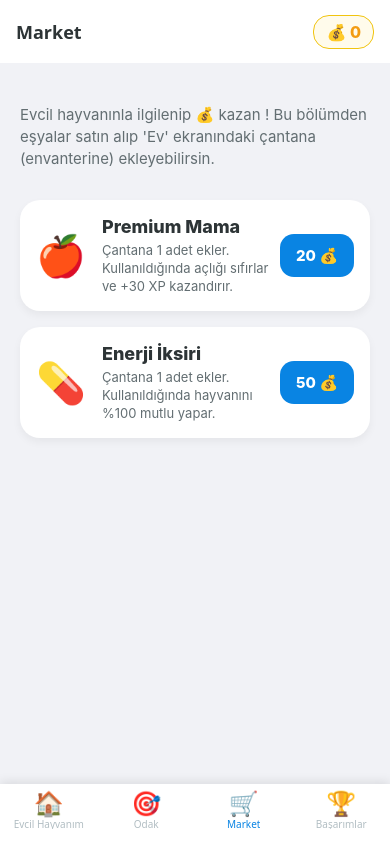
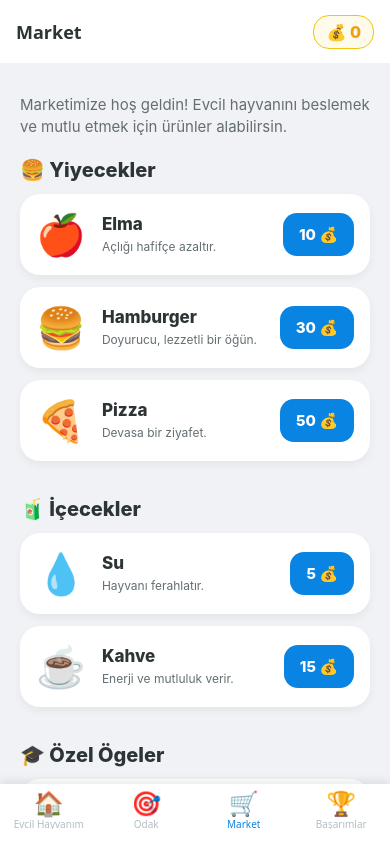
Before and after one commit to Ali8183/Challenge3, a React Native app: screen /Market in a window 390 px wide. Built offline with nearby package versions, Linux system fonts and the light colour scheme.

Commit message:
feat: Extended Market Categories (Food, Drink, Special) and Feeding Modal from Inventory

```diff
--- a/context/TamagotchiContext.js
+++ b/context/TamagotchiContext.js
@@ -3,6 +3,18 @@ import AsyncStorage from '@react-native-async-storage/async-storage';
 import { Alert } from 'react-native';
 
 export const TamagotchiContext = createContext();
+
+export const MARKET_ITEMS = {
+  // YİYECEK
+  elma: { id: 'elma', tip: 'yiyecek', isim: 'Elma', emoji: '🍎', fiyat: 10, aclikEtkisi: -15, mutlulukEtkisi: 2, xpEtkisi: 5, aciklama: 'Açlığı hafifçe azaltır.' },
+  hamburger: { id: 'hamburger', tip: 'yiyecek', isim: 'Hamburger', emoji: '🍔', fiyat: 30, aclikEtkisi: -40, mutlulukEtkisi: 10, xpEtkisi: 10, aciklama: 'Doyurucu, lezzetli bir öğün.' },
+  pizza: { id: 'pizza', tip: 'yiyecek', isim: 'Pizza', emoji: '🍕', fiyat: 50, aclikEtkisi: -60, mutlulukEtkisi: 15, xpEtkisi: 15, aciklama: 'Devasa bir ziyafet.' },
+  // İÇECEK
+  su: { id: 'su', tip: 'icecek', isim: 'Su', emoji: '💧', fiyat: 5, aclikEtkisi: -5, mutlulukEtkisi: 5, xpEtkisi: 2, aciklama: 'Hayvanı ferahlatır.' },
+  kahve: { id: 'kahve', tip: 'icecek', isim: 'Kahve', emoji: '☕', fiyat: 15, aclikEtkisi: -10, mutlulukEtkisi: 15, xpEtkisi: 5, aciklama: 'Enerji ve mutluluk verir.' },
+  // ÖZEL ÖGELER
+  mucizeIksiri: { id: 'mucizeIksiri', tip: 'ozel', isim: 'Mucize İksiri', emoji: '🧪', fiyat: 100, aclikEtkisi: -100, mutlulukEtkisi: 100, xpEtkisi: 50, aciklama: 'Tüm statları fuller ve çok tecrübe kazandırır.' },
+};
 
 export const TamagotchiProvider = ({ children }) => {
   const [isim, setIsim] = useState("Limo");
@@ -16,8 +28,9 @@ export const TamagotchiProvider = ({ children }) => {
   const [rozetler, setRozetler] = useState([]);
   const [altin, setAltin] = useState(0);
 
-  // ENVANTER STATE
-  const [envanter, setEnvanter] = useState({ mama: 0, iksir: 0 });
+  // ENVANTER STATE (Dinamik başlangıç)
+  const defaultEnvanter = Object.keys(MARKET_ITEMS).reduce((acc, key) => { acc[key] = 0; return acc; }, {});
+  const [envanter, setEnvanter] = useState(defaultEnvanter);
 
   const [isLoaded, setIsLoaded] = useState(false);
 
@@ -39,7 +52,11 @@ export const TamagotchiProvider = ({ children }) => {
         if (storedXp) setXp(parseInt(storedXp));
         if (storedRozetler) setRozetler(JSON.parse(storedRozetler));
         if (storedAltin) setAltin(parseInt(storedAltin));
-        if (storedEnvanter) setEnvanter(JSON.parse(storedEnvanter));
+
+        if (storedEnvanter) {
+          const parsed = JSON.parse(storedEnvanter);
+          setEnvanter({ ...defaultEnvanter, ...parsed }); // Yeni eşya eklendiyse default ile merge ediyoruz
+        }
 
         setIsLoaded(true);
       } catch (e) {
@@ -85,7 +102,7 @@ export const TamagotchiProvider = ({ children }) => {
 
         return yeniAclik;
       });
-    }, 5000); // Test amaçlı her 5 saniyede bir
+    }, 5000); // Test amaçlı her 5 saniyede bir (ileride uzatılabilir)
 
     return () => clearInterval(interval);
   }, [isLoaded]);
@@ -123,11 +140,6 @@ export const TamagotchiProvider = ({ children }) => {
     }
   };
 
-  const besle = () => {
-    setAclik((prev) => Math.max(0, prev - 10));
-    processGamification(mutluluk);
-  };
-
   const oyna = () => {
     const yeniMutluluk = Math.min(100, mutluluk + 10);
     setMutluluk(yeniMutluluk);
@@ -136,50 +148,39 @@ export const TamagotchiProvider = ({ children }) => {
     processGamification(yeniMutluluk);
   };
 
-  const satinAlPremiumMama = () => {
-    if (altin >= 20) {
-      setAltin((prev) => prev - 20);
-      setEnvanter((prev) => ({ ...prev, mama: prev.mama + 1 }));
-      Alert.alert("Satın Alma Başarılı! 🍎", "Premium Mama çantana eklendi.");
+  const esyaSatinAl = (itemId) => {
+    const item = MARKET_ITEMS[itemId];
+    if (altin >= item.fiyat) {
+      setAltin((prev) => prev - item.fiyat);
+      setEnvanter((prev) => ({ ...prev, [itemId]: prev[itemId] + 1 }));
+      Alert.alert("Satın Alma Başarılı! 🛒", `${item.isim} çantana eklendi.`);
     } else {
-      Alert.alert("Yetersiz Altın ❌", "Premium Mama almak için 20 💰 gerekiyor.");
+      Alert.alert("Yetersiz Altın ❌", `${item.isim} almak için ${item.fiyat} 💰 gerekiyor.`);
     }
   };
 
-  const satinAlEnerjiIksiri = () => {
-    if (altin >= 50) {
-      setAltin((prev) => prev - 50);
-      setEnvanter((prev) => ({ ...prev, iksir: prev.iksir + 1 }));
-      Alert.alert("Satın Alma Başarılı! 💊", "Enerji İksiri çantana eklendi.");
-    } else {
-      Alert.alert("Yetersiz Altın ❌", "Enerji İksiri almak için 50 💰 gerekiyor.");
-    }
-  };
+  const esyaKullan = (itemId) => {
+    if (envanter[itemId] > 0) {
+      const item = MARKET_ITEMS[itemId];
+      setEnvanter((prev) => ({ ...prev, [itemId]: prev[itemId] - 1 }));
 
-  const kullanPremiumMama = () => {
-    if (envanter.mama > 0) {
-      setEnvanter((prev) => ({ ...prev, mama: prev.mama - 1 }));
-      setAclik(0);
+      setAclik((prev) => Math.max(0, Math.min(100, prev + item.aclikEtkisi)));
+      const yeniMutluluk = Math.min(100, Math.max(0, mutluluk + item.mutlulukEtkisi));
+      setMutluluk(yeniMutluluk);
 
-      const yeniXp = xp + 30;
+      let yeniXp = xp + item.xpEtkisi;
       let yeniLevel = level;
       if (yeniXp >= 100) {
         yeniLevel += Math.floor(yeniXp / 100);
         setLevel(yeniLevel);
       }
       setXp(yeniXp % 100);
-    }
-  };
 
-  const kullanEnerjiIksiri = () => {
-    if (envanter.iksir > 0) {
-      setEnvanter((prev) => ({ ...prev, iksir: prev.iksir - 1 }));
-      setMutluluk(100);
+      processGamification(yeniMutluluk);
     }
   };
 
   const tamamlaOdak = (sure) => {
-    // Sure: 1, 3, 5
     const xpOdulu = sure * 20;
     const altinOdulu = sure * 10;
 
@@ -210,8 +211,7 @@ export const TamagotchiProvider = ({ children }) => {
   return (
     <TamagotchiContext.Provider value={{
       isim, tur, aclik, mutluluk, level, xp, rozetler, altin, envanter,
-      besle, oyna, satinAlPremiumMama, satinAlEnerjiIksiri, kullanPremiumMama, kullanEnerjiIksiri, isLoaded,
-      tamamlaOdak, bozOdak
+      oyna, esyaSatinAl, esyaKullan, isLoaded, tamamlaOdak, bozOdak
     }}>
       {children}
     </TamagotchiContext.Provider>
--- a/screens/HomeScreen.js
+++ b/screens/HomeScreen.js
@@ -1,13 +1,14 @@
-import React, { useContext } from 'react';
-import { View, Text, TouchableOpacity, StyleSheet, ScrollView } from 'react-native';
-import { TamagotchiContext } from '../context/TamagotchiContext';
+import React, { useContext, useState } from 'react';
+import { View, Text, TouchableOpacity, StyleSheet, ScrollView, Modal, Pressable } from 'react-native';
+import { TamagotchiContext, MARKET_ITEMS } from '../context/TamagotchiContext';
 
 const HomeScreen = () => {
   const {
     isim, tur, aclik, mutluluk, level, xp,
-    envanter, kullanPremiumMama, kullanEnerjiIksiri,
-    besle, oyna, isLoaded
+    envanter, esyaKullan, oyna, isLoaded
   } = useContext(TamagotchiContext);
+
+  const [besleModalVisible, setBesleModalVisible] = useState(false);
 
   if (!isLoaded) {
     return (
@@ -27,36 +28,39 @@ const HomeScreen = () => {
   const isHungry = aclik > 70;
   const finalBgColor = isHungry ? '#ffcccc' : '#ffffff';
 
+  // Envanterdeki ürünleri ayır
+  const beslenmeEsyalari = Object.keys(envanter).filter(
+    (id) => envanter[id] > 0 && (MARKET_ITEMS[id].tip === 'yiyecek' || MARKET_ITEMS[id].tip === 'icecek')
+  );
+  const ozelEsyalar = Object.keys(envanter).filter(
+    (id) => envanter[id] > 0 && MARKET_ITEMS[id].tip === 'ozel'
+  );
+
   return (
     <ScrollView style={styles.container} contentContainerStyle={styles.contentContainer} showsVerticalScrollIndicator={false}>
 
-      {/* GAMIFICATION: Envanter (Tepeye Taşındı & Yeni Tasarım) */}
+      {/* GAMIFICATION: Özel Ögeler Çantası */}
       <View style={styles.inventoryCard}>
-        <Text style={styles.inventoryTitle}>🎒 Çantam</Text>
+        <Text style={styles.inventoryTitle}>🎒 Özel Ögeler</Text>
 
-        <View style={styles.inventoryItemsRow}>
-          <TouchableOpacity
-            style={[styles.invItem, envanter.mama === 0 && styles.invItemDisabled]}
-            disabled={envanter.mama === 0}
-            onPress={kullanPremiumMama}
-            activeOpacity={0.7}
-          >
-            <Text style={[styles.invEmojiText, envanter.mama === 0 && styles.invEmojiDisabled]}>
-              🍎 x{envanter.mama}
-            </Text>
-          </TouchableOpacity>
-
-          <TouchableOpacity
-            style={[styles.invItem, envanter.iksir === 0 && styles.invItemDisabled]}
-            disabled={envanter.iksir === 0}
-            onPress={kullanEnerjiIksiri}
-            activeOpacity={0.7}
-          >
-            <Text style={[styles.invEmojiText, envanter.iksir === 0 && styles.invEmojiDisabled]}>
-              💊 x{envanter.iksir}
-            </Text>
-          </TouchableOpacity>
-        </View>
+        <ScrollView horizontal showsHorizontalScrollIndicator={false} contentContainerStyle={styles.inventoryItemsRow}>
+          {ozelEsyalar.length > 0 ? (
+            ozelEsyalar.map((id) => (
+              <TouchableOpacity
+                key={id}
+                style={styles.invItem}
+                onPress={() => esyaKullan(id)}
+                activeOpacity={0.7}
+              >
+                <Text style={styles.invEmojiText}>
+                  {MARKET_ITEMS[id].emoji} x{envanter[id]}
+                </Text>
+              </TouchableOpacity>
+            ))
+          ) : (
+             <Text style={styles.emptyStText}>Çantanda henüz özel eşya yok.</Text>
+          )}
+        </ScrollView>
       </View>
 
       <View style={[styles.card, { backgroundColor: finalBgColor }]}>
@@ -93,22 +97,73 @@ const HomeScreen = () => {
         <View style={styles.actionContainer}>
           <TouchableOpacity
             style={[styles.button, styles.feedButton]}
-            onPress={besle}
+            onPress={() => setBesleModalVisible(true)}
             activeOpacity={0.7}
           >
-            <Text style={styles.buttonText}>Besle</Text>
+            <Text style={styles.buttonText}>Besle 🍽️</Text>
           </TouchableOpacity>
           <TouchableOpacity
             style={[styles.button, styles.playButton]}
             onPress={oyna}
             activeOpacity={0.7}
           >
-            <Text style={styles.buttonText}>Oyna</Text>
+            <Text style={styles.buttonText}>Oyna 🎾</Text>
           </TouchableOpacity>
         </View>
       </View>
 
-      <View style={{height: 20}} />
+      {/* BESLENME MODALI */}
+      <Modal
+        animationType="slide"
+        transparent={true}
+        visible={besleModalVisible}
+        onRequestClose={() => setBesleModalVisible(false)}
+      >
+        <View style={styles.modalOverlay}>
+          <View style={styles.modalView}>
+            <View style={styles.modalHeader}>
+              <Text style={styles.modalTitle}>Ne Yedirmek İstersin? 😋</Text>
+              <Pressable onPress={() => setBesleModalVisible(false)} style={styles.closeButton}>
+                <Text style={styles.closeButtonText}>X</Text>
+              </Pressable>
+            </View>
+
+            <ScrollView contentContainerStyle={styles.modalItemsContainer} showsVerticalScrollIndicator={false}>
+              {beslenmeEsyalari.length > 0 ? (
+                beslenmeEsyalari.map((id) => (
+                  <TouchableOpacity
+                    key={id}
+                    style={styles.foodItem}
+                    onPress={() => {
+                        esyaKullan(id);
+                        if(envanter[id] === 1 && beslenmeEsyalari.length === 1) {
+                           setBesleModalVisible(false); // sonuncu bittiyse kapat
+                        }
+                    }}
+                    activeOpacity={0.7}
+                  >
+                    <Text style={styles.foodEmoji}>{MARKET_ITEMS[id].emoji}</Text>
+                    <View style={styles.foodInfo}>
+                      <Text style={styles.foodTitle}>{MARKET_ITEMS[id].isim} (x{envanter[id]})</Text>
+                      <Text style={styles.foodDesc}>{MARKET_ITEMS[id].aciklama}</Text>
+                    </View>
+                    <View style={styles.useButton}>
+                       <Text style={styles.useButtonText}>Kullan</Text>
+                    </View>
+                  </TouchableOpacity>
+                ))
+              ) : (
+                <View style={styles.emptyFoodContainer}>
+                  <Text style={styles.emptyFoodEmoji}>🛒</Text>
+                  <Text style={styles.emptyFoodText}>Çantanda yiyecek veya içecek kalmamış!</Text>
+                  <Text style={styles.emptyFoodSubtext}>Markete gidip bir şeyler satın almalısın.</Text>
+                </View>
+              )}
+            </ScrollView>
+
+          </View>
+        </View>
+      </Modal>
 
       <View style={{height: 20}} />
     </ScrollView>
@@ -129,6 +184,7 @@ const styles = StyleSheet.create({
   contentContainer: {
     alignItems: 'center',
     padding: 20,
+    paddingTop: 10,
   },
   card: {
     width: '100%',
@@ -222,10 +278,12 @@ const styles = StyleSheet.create({
   },
   button: {
     flex: 1,
+    flexDirection: 'row',
     paddingVertical: 16,
     borderRadius: 16,
     alignItems: 'center',
     justifyContent: 'center',
+    gap: 8,
   },
   feedButton: {
     backgroundColor: '#ff9f43',
@@ -251,6 +309,7 @@ const styles = StyleSheet.create({
     shadowOpacity: 0.05,
     shadowRadius: 10,
     elevation: 5,
+    marginBottom: 20,
   },
   inventoryTitle: {
     fontSize: 18,
@@ -260,7 +319,13 @@ const styles = StyleSheet.create({
   },
   inventoryItemsRow: {
     flexDirection: 'row',
-    gap: 15,
+    gap: 10,
+    paddingRight: 20, // scroll için boşluk
+  },
+  emptyStText: {
+    fontSize: 14,
+    color: '#b2bec3',
+    fontStyle: 'italic',
   },
   invItem: {
     backgroundColor: '#f8f9fa',
@@ -271,20 +336,114 @@ const styles = StyleSheet.create({
     borderColor: '#0984e3',
     alignItems: 'center',
     justifyContent: 'center',
-    flex: 1,
-  },
-  invItemDisabled: {
-    borderColor: '#dfe6e9',
-    backgroundColor: '#f1f2f6',
+    minWidth: 70,
   },
   invEmojiText: {
     fontSize: 20,
     fontWeight: '800',
     color: '#0984e3',
   },
-  invEmojiDisabled: {
-    color: '#b2bec3',
+  // MODAL STYLES
+  modalOverlay: {
+    flex: 1,
+    backgroundColor: 'rgba(0,0,0,0.4)',
+    justifyContent: 'flex-end',
   },
+  modalView: {
+    backgroundColor: '#ffffff',
+    borderTopLeftRadius: 30,
+    borderTopRightRadius: 30,
+    padding: 24,
+    maxHeight: '70%',
+    shadowColor: '#000',
+    shadowOffset: { width: 0, height: -10 },
+    shadowOpacity: 0.1,
+    elevation: 15,
+  },
+  modalHeader: {
+    flexDirection: 'row',
+    justifyContent: 'space-between',
+    alignItems: 'center',
+    marginBottom: 16,
+  },
+  modalTitle: {
+    fontSize: 22,
+    fontWeight: '800',
+    color: '#2d3436',
+  },
+  closeButton: {
+    backgroundColor: '#f1f2f6',
+    width: 36,
+    height: 36,
+    borderRadius: 18,
+    alignItems: 'center',
+    justifyContent: 'center',
+  },
+  closeButtonText: {
+    fontSize: 16,
+    fontWeight: '800',
+    color: '#636e72',
+  },
+  modalItemsContainer: {
+    paddingBottom: 20,
+    gap: 12,
+  },
+  foodItem: {
+    flexDirection: 'row',
+    backgroundColor: '#f8f9fa',
+    borderRadius: 16,
+    padding: 16,
+    alignItems: 'center',
+    borderWidth: 1,
+    borderColor: '#dfe6e9',
+  },
+  foodEmoji: {
+    fontSize: 34,
+    marginRight: 12,
+  },
+  foodInfo: {
+    flex: 1,
+    marginRight: 10,
+  },
+  foodTitle: {
+    fontSize: 16,
+    fontWeight: '800',
+    color: '#2d3436',
+    marginBottom: 4,
+  },
+  foodDesc: {
+    fontSize: 12,
+    color: '#636e72',
+  },
+  useButton: {
+    backgroundColor: '#ff9f43',
+    paddingVertical: 8,
+    paddingHorizontal: 14,
+    borderRadius: 12,
+  },
+  useButtonText: {
+    color: '#fff',
+    fontWeight: '800',
+    fontSize: 14,
+  },
+  emptyFoodContainer: {
+    alignItems: 'center',
+    paddingVertical: 40,
+  },
+  emptyFoodEmoji: {
+    fontSize: 50,
+    marginBottom: 10,
+  },
+  emptyFoodText: {
+    fontSize: 18,
+    fontWeight: '800',
+    color: '#2d3436',
+    marginBottom: 6,
+  },
+  emptyFoodSubtext: {
+    fontSize: 14,
+    color: '#636e72',
+  }
 });
 
 export default HomeScreen;
--- a/screens/ShopScreen.js
+++ b/screens/ShopScreen.js
@@ -1,48 +1,47 @@
 import React, { useContext } from 'react';
-import { View, Text, StyleSheet, TouchableOpacity } from 'react-native';
-import { TamagotchiContext } from '../context/TamagotchiContext';
+import { View, Text, StyleSheet, TouchableOpacity, ScrollView } from 'react-native';
+import { TamagotchiContext, MARKET_ITEMS } from '../context/TamagotchiContext';
 
 const ShopScreen = () => {
-  const { satinAlPremiumMama, satinAlEnerjiIksiri } = useContext(TamagotchiContext);
+  const { esyaSatinAl } = useContext(TamagotchiContext);
+
+  const yiyecekler = Object.values(MARKET_ITEMS).filter(i => i.tip === 'yiyecek');
+  const icecekler = Object.values(MARKET_ITEMS).filter(i => i.tip === 'icecek');
+  const ozel = Object.values(MARKET_ITEMS).filter(i => i.tip === 'ozel');
+
+  const renderSection = (title, items) => (
+    <View style={styles.section}>
+      <Text style={styles.sectionTitle}>{title}</Text>
+      {items.map((item) => (
+        <View key={item.id} style={styles.itemCard}>
+          <Text style={styles.itemEmoji}>{item.emoji}</Text>
+          <View style={styles.itemInfo}>
+            <Text style={styles.itemTitle}>{item.isim}</Text>
+            <Text style={styles.itemDesc}>{item.aciklama}</Text>
+          </View>
+          <TouchableOpacity
+            style={styles.buyButton}
+            onPress={() => esyaSatinAl(item.id)}
+            activeOpacity={0.7}
+          >
+            <Text style={styles.buyButtonText}>{item.fiyat} 💰</Text>
+          </TouchableOpacity>
+        </View>
+      ))}
+    </View>
+  );
 
   return (
-    <View style={styles.container}>
+    <ScrollView style={styles.container} contentContainerStyle={{ paddingBottom: 40 }} showsVerticalScrollIndicator={false}>
       <Text style={styles.description}>
-        Evcil hayvanınla ilgilenip 💰 kazan ! Bu bölümden eşyalar satın alıp 'Ev' ekranındaki çantana (envanterine) ekleyebilirsin.
+        Marketimize hoş geldin! Evcil hayvanını beslemek ve mutlu etmek için ürünler alabilirsin.
       </Text>
 
-      {/* Item 1 */}
-      <View style={styles.itemCard}>
-        <Text style={styles.itemEmoji}>🍎</Text>
-        <View style={styles.itemInfo}>
-          <Text style={styles.itemTitle}>Premium Mama</Text>
-          <Text style={styles.itemDesc}>Çantana 1 adet ekler. Kullanıldığında açlığı sıfırlar ve +30 XP kazandırır.</Text>
-        </View>
-        <TouchableOpacity
-          style={styles.buyButton}
-          onPress={satinAlPremiumMama}
-          activeOpacity={0.7}
-        >
-          <Text style={styles.buyButtonText}>20 💰</Text>
-        </TouchableOpacity>
-      </View>
+      {renderSection('🍔 Yiyecekler', yiyecekler)}
+      {renderSection('🧃 İçecekler', icecekler)}
+      {renderSection('🎓 Özel Ögeler', ozel)}
 
-      {/* Item 2 */}
-      <View style={styles.itemCard}>
-        <Text style={styles.itemEmoji}>💊</Text>
-        <View style={styles.itemInfo}>
-          <Text style={styles.itemTitle}>Enerji İksiri</Text>
-          <Text style={styles.itemDesc}>Çantana 1 adet ekler. Kullanıldığında hayvanını %100 mutlu yapar.</Text>
-        </View>
-        <TouchableOpacity
-          style={styles.buyButton}
-          onPress={satinAlEnerjiIksiri}
-          activeOpacity={0.7}
-        >
-          <Text style={styles.buyButtonText}>50 💰</Text>
-        </TouchableOpacity>
-      </View>
-    </View>
+    </ScrollView>
   );
 };
 
@@ -51,13 +50,22 @@ const styles = StyleSheet.create({
     flex: 1,
     backgroundColor: '#f1f2f6',
     padding: 20,
-    paddingTop: 40,
+    paddingTop: 30,
   },
   description: {
     fontSize: 15,
     color: '#636e72',
     lineHeight: 22,
-    marginBottom: 30,
+    marginBottom: 20,
+  },
+  section: {
+    marginBottom: 24,
+  },
+  sectionTitle: {
+    fontSize: 20,
+    fontWeight: '800',
+    color: '#2d3436',
+    marginBottom: 12,
   },
   itemCard: {
     backgroundColor: '#ffffff',
@@ -65,7 +73,7 @@ const styles = StyleSheet.create({
     alignItems: 'center',
     padding: 16,
     borderRadius: 20,
-    marginBottom: 16,
+    marginBottom: 12,
     shadowColor: '#000',
     shadowOffset: { width: 0, height: 4 },
     shadowOpacity: 0.05,
@@ -81,13 +89,13 @@ const styles = StyleSheet.create({
     marginRight: 10,
   },
   itemTitle: {
-    fontSize: 18,
+    fontSize: 17,
     fontWeight: '800',
     color: '#2d3436',
     marginBottom: 4,
   },
   itemDesc: {
-    fontSize: 13,
+    fontSize: 12,
     color: '#636e72',
     lineHeight: 18,
   },
```
